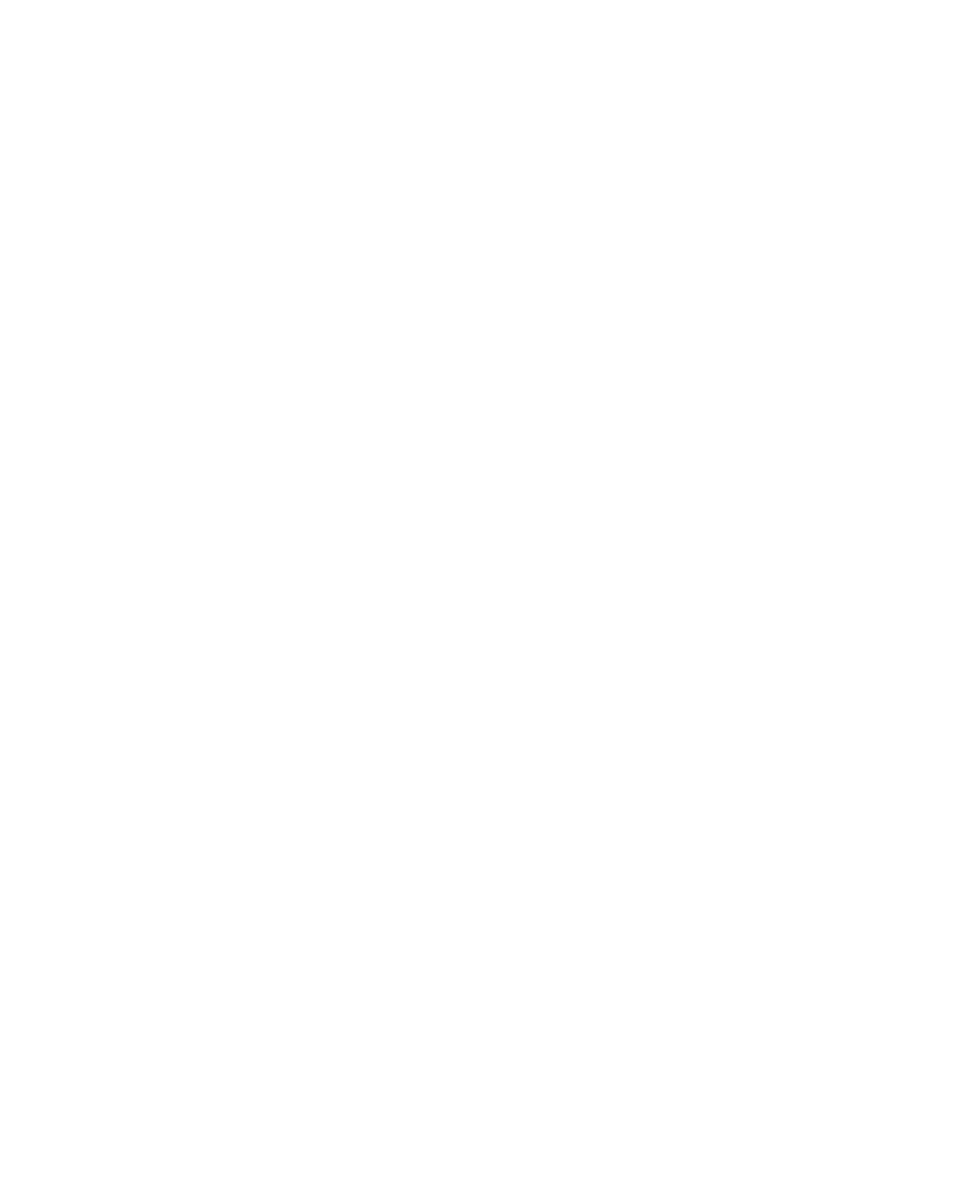
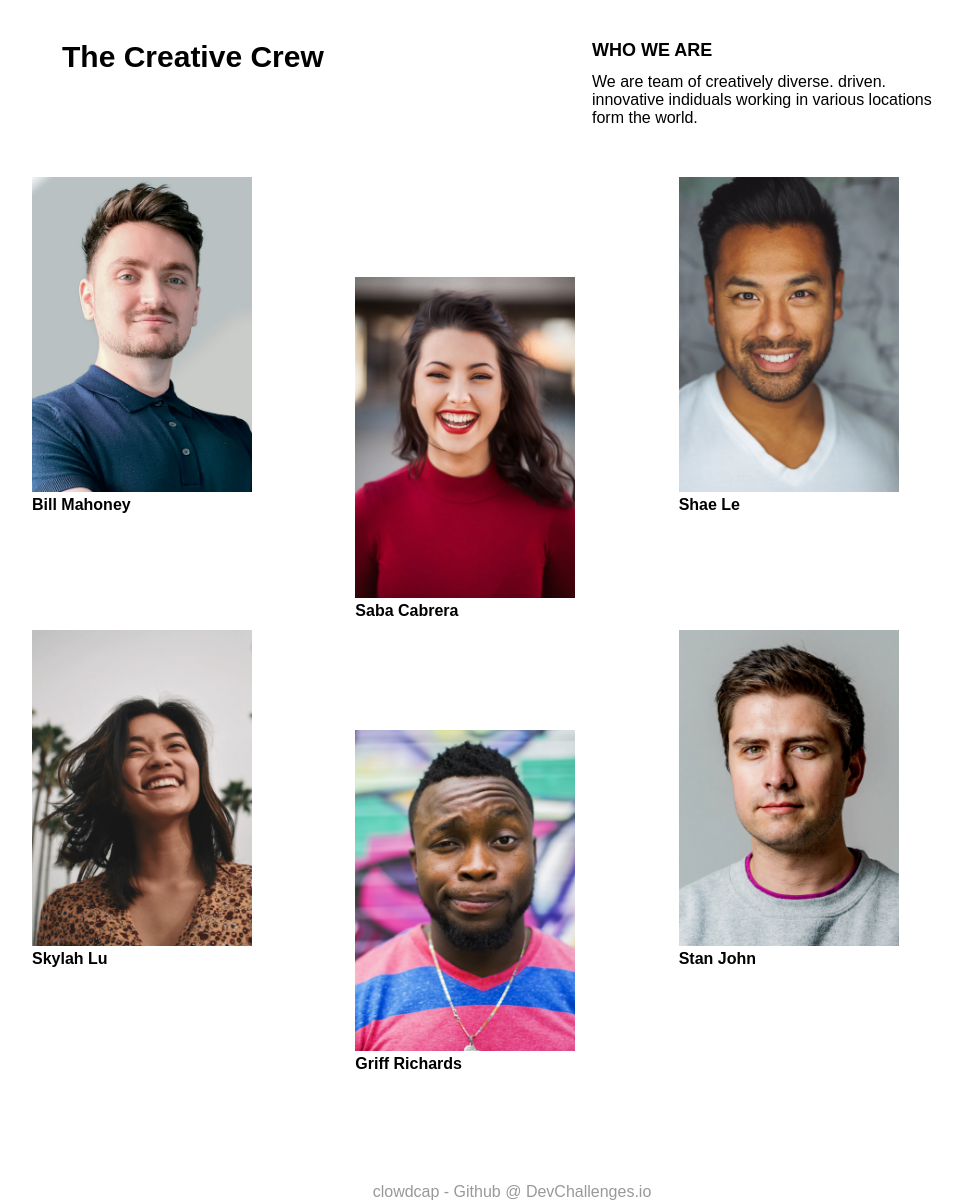
Before and after one commit to clowdcap/site-novo, a plain HTML site: page index.html in a window 1280 px wide. Shown: the whole page, without its empty margins (128-1091 px from the left). Before the commit the page ends 800 px from the top, so only its background shows below. Drawn offline with Linux system fonts and the light colour scheme; a web font is replaced by a local one.

Commit message:
Update Data

```diff
--- a/index.html
+++ b/index.html
@@ -8,8 +8,69 @@
         <meta name="description" content="dev jm">
         <meta name="viewport" content="width=device-width, initial-scale=1">
         <link rel="stylesheet" href="style.css">
+        <link rel="preconnect" href="https://fonts.gstatic.com">
+        <link href="https://fonts.googleapis.com/css2?family=Andika+New+Basic:ital,wght@0,400;0,700;1,400;1,700&display=swap" rel="stylesheet">
     </head>
     <body>
+        <header>
+            <div class="center">
+                <div class="header">
+                    <div class="logo ">
+                        <h2>The Creative Crew</h2>
+                    </div>
+                    <div class="who ">
+                        <h3>Who We Are</h3>
+                        <p>
+                            We are team of creatively diverse. driven.
+                            innovative indiduals working in various
+                            locations form the world.
+                        </p>
+                    </div> <!--who-->
+                </div> <!--header-->
+            </div> <!--center-->
+        </header>
+
+        <section>
+            <div class="center">
+                <div class="grid">
+                    <div class="grid-item">
+                        <img src="img/photo1.png" alt="Bill Mahoney">
+                        <p><strong>Bill Mahoney</strong></p>
+                    </div>
+
+                    <div class="grid-item-2">
+                        <img src="img/photo2.png" alt="Saba Cabrera" id="img">
+                        <p><strong>Saba Cabrera</strong></p>
+                    </div>
+
+                    <div class="grid-item">
+                        <img src="img/photo3.png" alt="Shae Le">
+                        <p><strong>Shae Le</strong></p>
+                    </div>
+
+                    <div class="grid-item">
+                        <img src="img/photo4.png" alt="Skylah Lu" id="img">
+                        <p><strong>Skylah Lu</strong></p>
+                    </div>
+
+                    <div class="grid-item-2">
+                        <img src="img/photo5.png" alt="Griff Richards">
+                        <p><strong>Griff Richards</strong></p>
+                    </div>
+
+                    <div class="grid-item">
+                        <img src="img/photo6.png" alt="Stan John" id="img">
+                        <p><strong>Stan John</strong></p>
+                    </div>
+                </div> <!--grid one-->
+
+            </div> <!--center-->
+        </section>
+
+        <footer>
+            <p><a href="https://github.com/clowdcap">clowdcap - Github</a> @ DevChallenges.io</p>
+        </footer>
+
 
     </body>
 </html>
--- a/style.css
+++ b/style.css
@@ -0,0 +1,133 @@
+* {
+    padding: 0;
+    margin: 0;
+    box-sizing: border-box;
+    font-family: 'Andika New Basic', sans-serif;
+}
+
+.center {
+    max-width: 1000px;
+    padding: 0 10px;
+    margin: 0 auto;
+}
+
+.w50 {
+    padding: 0 2%;
+    width: 50%;
+}
+
+.w33 {
+    width: 33.3%;
+    padding: 0 10px;
+}
+
+.left {
+    float: left;
+}
+
+.right {
+    float: right;
+}
+
+.clear {
+    clear: both;
+}
+
+img {
+    width: 100%;
+    max-width: 220px;
+}
+
+
+.header {
+    display: inline-flex;
+    margin: 0 auto;
+}
+
+.logo {
+    display: inline;
+    font-size: 20px;
+    font-weight: bold;
+    padding: 20px;
+    margin: 20px;
+    width: 50%;
+    max-width: 60%;
+}
+
+.who {
+    padding: 20px;
+    margin: 20px;
+    max-width: 40%;
+}
+
+.who h3 {
+    font-size: 18px;
+    font-weight: bold;
+    text-transform: uppercase;
+    margin-bottom: 12px
+}
+
+.grid {
+    display: grid;
+    grid-template-columns: auto auto auto;
+    grid-gap: 10px;
+    padding: 10px;
+}
+
+.grid-item p {
+    margin-bottom: 100px;
+}
+
+.grid-item-2 img {
+    margin-top: 100px;
+}
+
+
+
+footer {
+    text-align: center;
+    padding-top: 100px;
+}
+
+footer a {
+    text-decoration: none;
+    color: #999;
+}
+footer p {
+    color: #999;
+}
+
+@media screen and (max-width: 738px){
+    .grid {
+        grid-template-columns: auto auto;
+    }
+
+    .grid-item p {
+        margin-bottom: 20px;
+    }
+
+    .grid-item-2 img {
+        margin-top: 0px;
+    }
+
+    .header {
+        display: grid;
+    }
+
+    .who {
+        padding: 0px;
+        max-width: 100%;
+        width: 60%;
+    }
+
+    .logo {
+        padding: 0px;
+        max-width: 100%;
+        width: 100%;
+    }
+
+    #img {
+        margin-top: 100px;
+    }
+
+}
```
Also changed, not shown: img/devchallenges.png (added), img/photo1.png (added), img/photo2.png (added), img/photo3.png (added), img/photo4.png (added), img/photo5.png (added), img/photo6.png (added).
